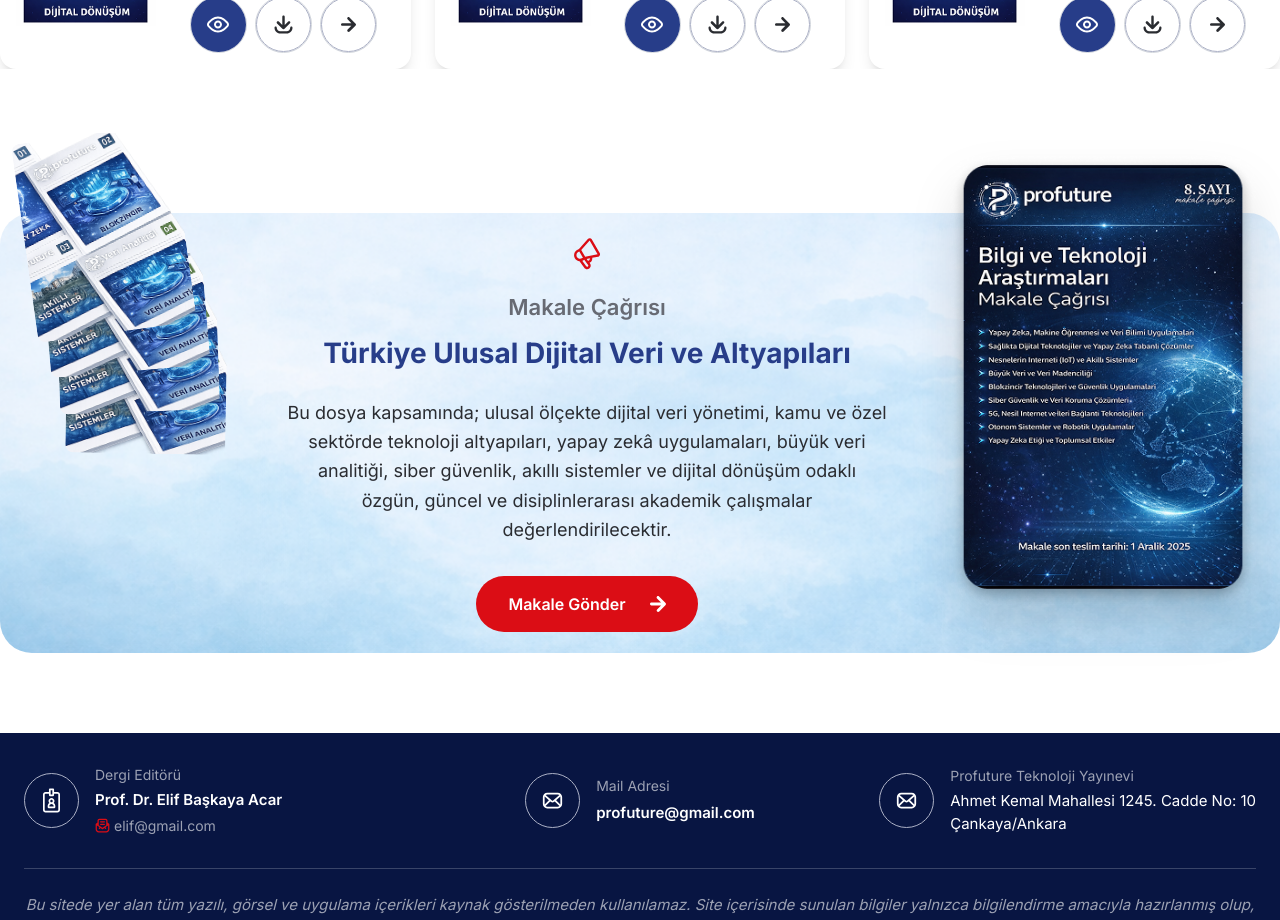
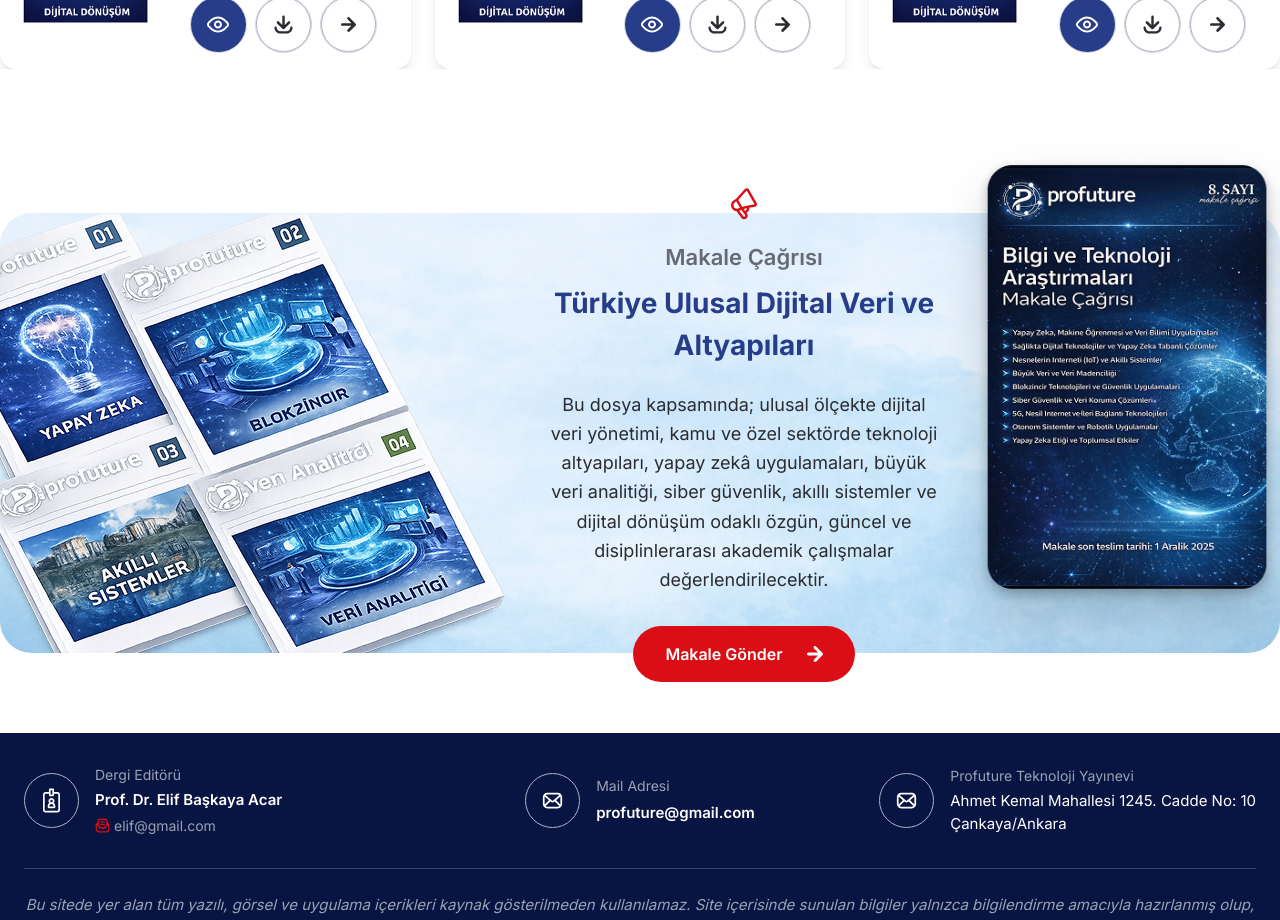
Before and after one commit to fatihbayramm/zeplin-case, a Next.js app: page / in a window 1280 px wide. Shown: the part 1780-2700 px from the top of the page. Built offline with nearby package versions, Linux system fonts and the light colour scheme.

Commit message:
articleSection fixings...

```diff
--- a/components/home/ArticleSection.tsx
+++ b/components/home/ArticleSection.tsx
@@ -5,58 +5,34 @@ export default function ArticleSection() {
   return (
     <section className="relative w-full py-20 overflow-hidden">
       <div className="relative max-w-[1600px] h-[440px] mx-auto">
-        {/* Background Image */}
         <div className="absolute inset-0 -z-10">
           <Image src="/images/article_background.png" alt="Background" fill className="object-cover rounded-4xl" />
         </div>
 
-        {/* Content */}
-        <div className="relative z-10 px-6">
+        <div className="relative z-10">
           <div className="flex items-center justify-between gap-8 h-[440px]">
-            {/* Left - Stacked Magazine Covers */}
-            <div className="shrink-0 relative w-[200px] h-[600px]">
-              {[0, 1, 2, 3].map((index) => (
-                <div
-                  key={index}
-                  className="absolute"
-                  style={{
-                    transform: `rotate(${-8 + index * 3}deg) translateY(${index * 40}px) translateX(${index * 15}px)`,
-                    zIndex: 4 - index,
-                  }}
-                >
-                  <div className="relative w-[160px] h-[200px]">
-                    <Image
-                      src="/images/dergison_2.png"
-                      alt={`Dergi ${index + 1}`}
-                      fill
-                      className="object-cover rounded-lg"
-                    />
-                  </div>
-                </div>
-              ))}
+            <div className="shrink-0 relative w-[514px] h-[440px]">
+              <div className="relative w-full h-full">
+                <Image src="/images/dergison_2.png" alt="Dergi" fill className="object-contain rounded-lg" />
+              </div>
             </div>
 
-            {/* Center - Main Content */}
             <div className="flex-1 max-w-[600px]">
-              {/* Megaphone Icon */}
               <div className="mb-4 flex items-center justify-center">
                 <Image src="/icons/promotion.svg" alt="Promotion" width={40} height={40} />
               </div>
 
-              {/* Title */}
               <h2 className="text-primary-gray text-[22px] text-center font-semibold mb-2">Makale Çağrısı</h2>
               <h3 className="text-primary-blue text-[28px] text-center font-bold mb-6">
                 Türkiye Ulusal Dijital Veri ve Altyapıları
               </h3>
 
-              {/* Description */}
               <p className="text-secondary-dark text-[18px] text-center leading-relaxed mb-8">
                 Bu dosya kapsamında; ulusal ölçekte dijital veri yönetimi, kamu ve özel sektörde teknoloji altyapıları,
                 yapay zekâ uygulamaları, büyük veri analitiği, siber güvenlik, akıllı sistemler ve dijital dönüşüm
                 odaklı özgün, güncel ve disiplinlerarası akademik çalışmalar değerlendirilecektir.
               </p>
 
-              {/* CTA Button */}
               <div className="flex justify-center">
                 <Link
                   href="/makale-gonder"
@@ -68,7 +44,6 @@ export default function ArticleSection() {
               </div>
             </div>
 
-            {/* Right - Large Magazine Cover */}
             <div className="shrink-0 mb-26">
               <div className="relative w-[306px] h-[465px] drop-shadow-2xl">
                 <Image src="/images/article.png" alt="Makale Çağrısı" fill className="object-contain" />
```
